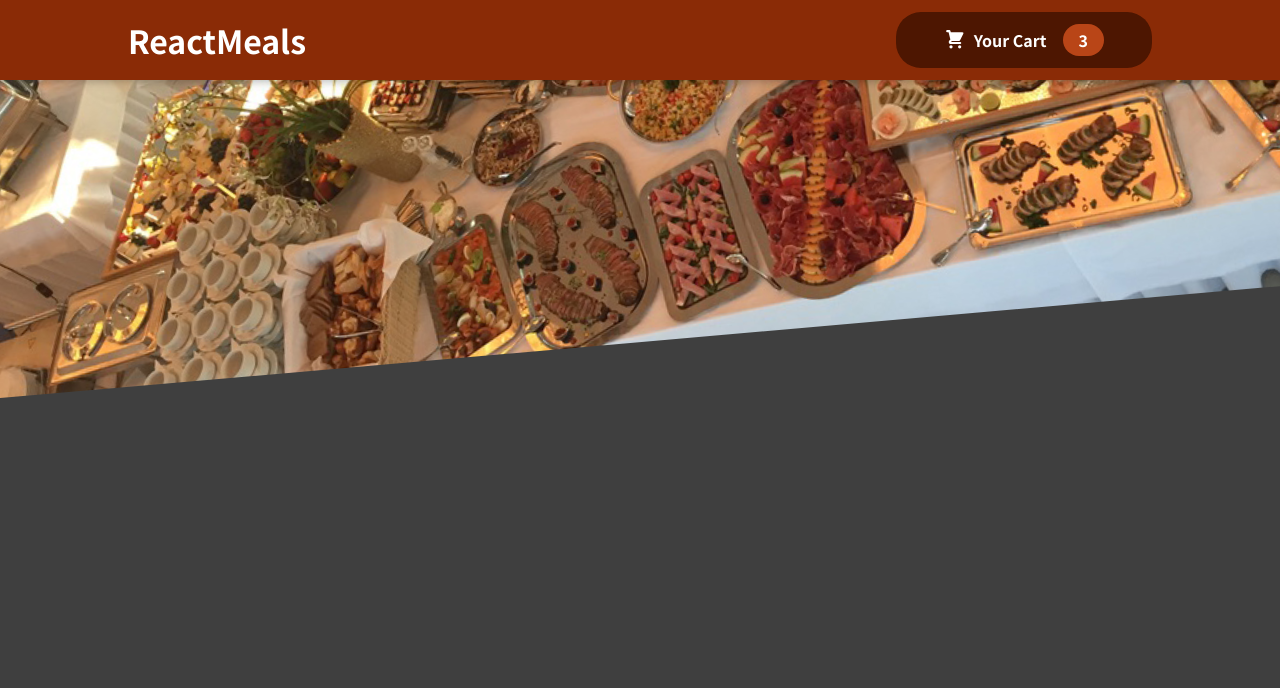
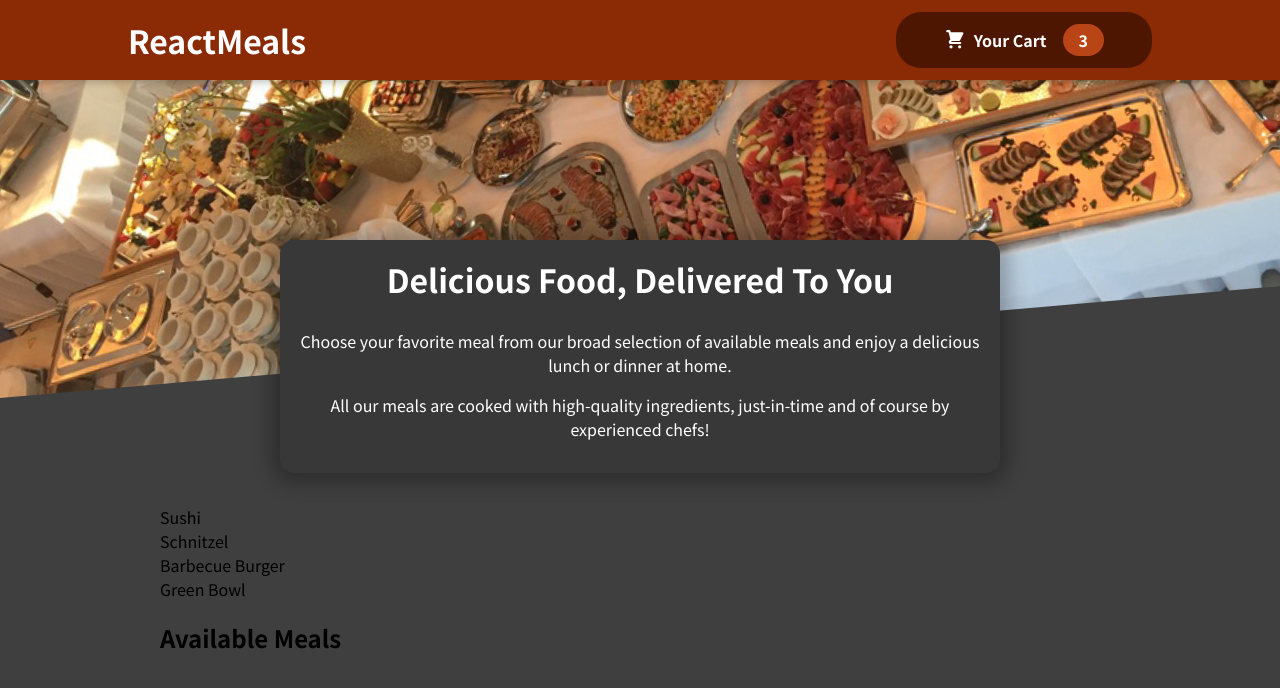
Before and after one commit to socool/udemy-react-food-app, a React (Create React App) app: page / in a window 1280 px wide. Shown: the top 688 px of the page. Built offline with nearby package versions, Linux system fonts and the light colour scheme.

Commit message:
add meals components

```diff
--- a/src/App.js
+++ b/src/App.js
@@ -1,9 +1,16 @@
 import { Fragment } from "react";
+
 import Header from "./components/Layout/Header";
+import MealsSummary from "./components/Meals/MealsSummary";
+import Meals from "./components/Meals/Meals";
+
 function App() {
   return (
     <Fragment>
       <Header />
+      <main>
+        <Meals />
+      </main>
     </Fragment>
   );
 }
--- /dev/null
+++ b/src/components/Meals/AvailableMeals.js
@@ -0,0 +1,41 @@
+import classes from "./AvailableMeals.module.css";
+const DUMMY_MEALS = [
+  {
+    id: "m1",
+    name: "Sushi",
+    description: "Finest fish and veggies",
+    price: 22.99,
+  },
+  {
+    id: "m2",
+    name: "Schnitzel",
+    description: "A german specialty!",
+    price: 16.5,
+  },
+  {
+    id: "m3",
+    name: "Barbecue Burger",
+    description: "American, raw, meaty",
+    price: 12.99,
+  },
+  {
+    id: "m4",
+    name: "Green Bowl",
+    description: "Healthy...and green!",
+    price: 18.99,
+  },
+];
+const AvailableMeals = () => {
+  return (
+    <section className={classes.meals}>
+      <ul>
+        {DUMMY_MEALS.map((meal) => (
+          <li>{meal.name}</li>
+        ))}
+      </ul>
+      <h1>Available Meals</h1>
+    </section>
+  );
+};
+
+export default AvailableMeals;
--- /dev/null
+++ b/src/components/Meals/AvailableMeals.module.css
@@ -0,0 +1,24 @@
+.meals {
+  max-width: 60rem;
+  width: 90%;
+  margin: 2rem auto;
+  animation: meals-appear 1s ease-out forwards;
+}
+
+.meals ul {
+  list-style: none;
+  margin: 0;
+  padding: 0;
+}
+
+@keyframes meals-appear {
+  from {
+    opacity: 0;
+    transform: translateY(3rem);
+  }
+
+  to {
+    opacity: 1;
+    transform: translateY(0);
+  }
+}
--- /dev/null
+++ b/src/components/Meals/Meals.js
@@ -0,0 +1,15 @@
+import { Fragment } from "react";
+
+import MealsSummary from "./MealsSummary";
+import AvailableMeals from "./AvailableMeals";
+
+const Meals = () => {
+  return (
+    <Fragment>
+      <MealsSummary />
+      <AvailableMeals />
+    </Fragment>
+  );
+};
+
+export default Meals;
--- /dev/null
+++ b/src/components/Meals/MealsSummary.js
@@ -0,0 +1,18 @@
+import classes from "./MealsSummary.module.css";
+const MealsSummary = () => {
+  return (
+    <section className={classes.summary}>
+      <h2>Delicious Food, Delivered To You</h2>
+      <p>
+        Choose your favorite meal from our broad selection of available meals
+        and enjoy a delicious lunch or dinner at home.
+      </p>
+      <p>
+        All our meals are cooked with high-quality ingredients, just-in-time and
+        of course by experienced chefs!
+      </p>
+    </section>
+  );
+};
+
+export default MealsSummary;
--- /dev/null
+++ b/src/components/Meals/MealsSummary.module.css
@@ -0,0 +1,18 @@
+.summary {
+  text-align: center;
+  max-width: 45rem;
+  width: 90%;
+  margin: auto;
+  margin-top: -10rem;
+  position: relative;
+  background-color: #383838;
+  color: white;
+  border-radius: 14px;
+  padding: 1rem;
+  box-shadow: 0 1px 18px 10px rgba(0, 0, 0, 0.25);
+}
+
+.summary h2 {
+  font-size: 2rem;
+  margin-top: 0;
+}
```
